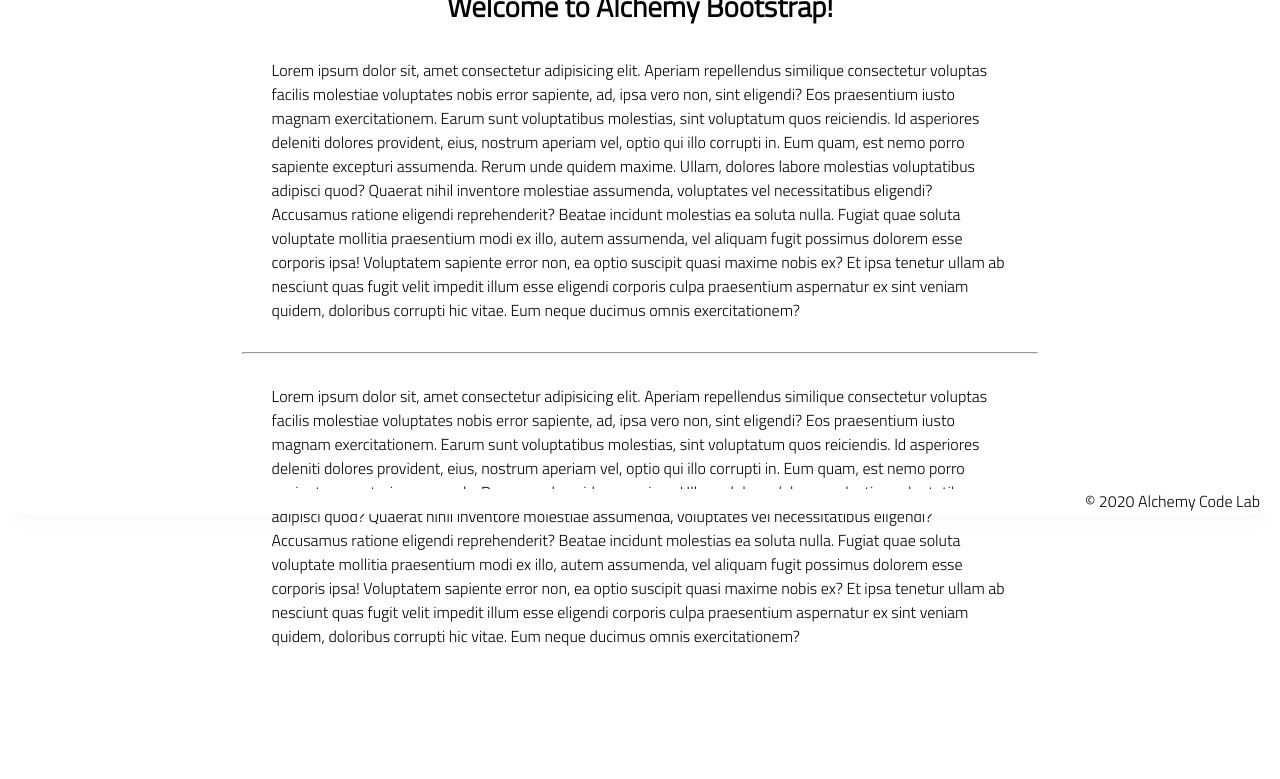
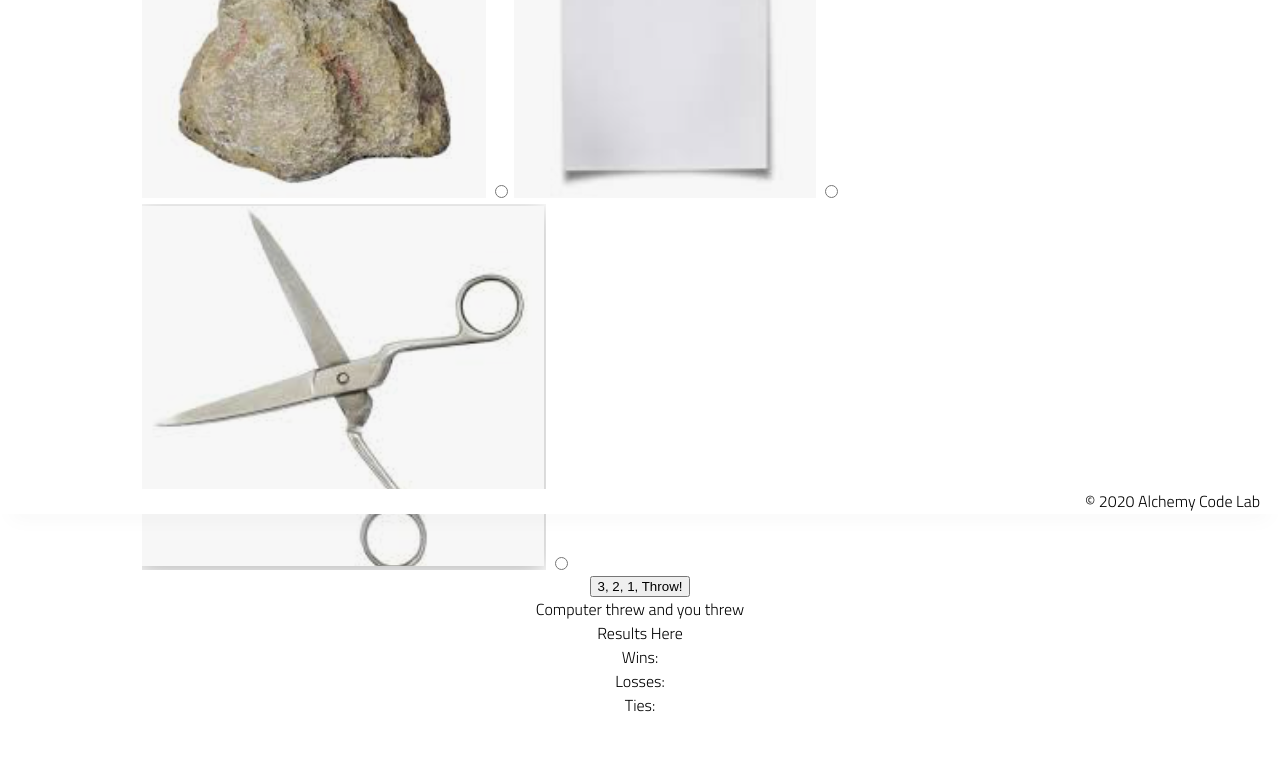
Before and after one commit to ShaneUP1/lab-03-rock-paper-scissors, a plain HTML site: page index.html in a window 1280 px wide. Shown: the part 286-1065 px from the top of the page. Before the commit the page ends 1026 px from the top, so only its background shows below. Drawn offline with Linux system fonts and the light colour scheme.

Commit message:
adds HTML elements

```diff
--- a/app.js
+++ b/app.js
@@ -1,4 +1,6 @@
 // import functions and grab DOM elements
+
+const button
 
 // initialize state
 
--- a/index.html
+++ b/index.html
@@ -20,27 +20,44 @@
     </header>
     <main>
         <section class="main-section">
-            <img class="main-logo" src="assets/alchemy-logo.png"/>
-            <h2>
-                Welcome to Alchemy Bootstrap!
-            </h2>
-
-            <content>
-            <p>
-                Lorem ipsum dolor sit, amet consectetur adipisicing elit. Aperiam repellendus similique consectetur voluptas facilis molestiae voluptates nobis error sapiente, ad, ipsa vero non, sint eligendi? Eos praesentium iusto magnam exercitationem.
-                Earum sunt voluptatibus molestias, sint voluptatum quos reiciendis. Id asperiores deleniti dolores provident, eius, nostrum aperiam vel, optio qui illo corrupti in. Eum quam, est nemo porro sapiente excepturi assumenda.
-                Rerum unde quidem maxime. Ullam, dolores labore molestias voluptatibus adipisci quod? Quaerat nihil inventore molestiae assumenda, voluptates vel necessitatibus eligendi? Accusamus ratione eligendi reprehenderit? Beatae incidunt molestias ea soluta nulla.
-                Fugiat quae soluta voluptate mollitia praesentium modi ex illo, autem assumenda, vel aliquam fugit possimus dolorem esse corporis ipsa! Voluptatem sapiente error non, ea optio suscipit quasi maxime nobis ex?
-                Et ipsa tenetur ullam ab nesciunt quas fugit velit impedit illum esse eligendi corporis culpa praesentium aspernatur ex sint veniam quidem, doloribus corrupti hic vitae. Eum neque ducimus omnis exercitationem?
-            </p>
-            <hr />
-            <p>
-                Lorem ipsum dolor sit, amet consectetur adipisicing elit. Aperiam repellendus similique consectetur voluptas facilis molestiae voluptates nobis error sapiente, ad, ipsa vero non, sint eligendi? Eos praesentium iusto magnam exercitationem.
-                Earum sunt voluptatibus molestias, sint voluptatum quos reiciendis. Id asperiores deleniti dolores provident, eius, nostrum aperiam vel, optio qui illo corrupti in. Eum quam, est nemo porro sapiente excepturi assumenda.
-                Rerum unde quidem maxime. Ullam, dolores labore molestias voluptatibus adipisci quod? Quaerat nihil inventore molestiae assumenda, voluptates vel necessitatibus eligendi? Accusamus ratione eligendi reprehenderit? Beatae incidunt molestias ea soluta nulla.
-                Fugiat quae soluta voluptate mollitia praesentium modi ex illo, autem assumenda, vel aliquam fugit possimus dolorem esse corporis ipsa! Voluptatem sapiente error non, ea optio suscipit quasi maxime nobis ex?
-                Et ipsa tenetur ullam ab nesciunt quas fugit velit impedit illum esse eligendi corporis culpa praesentium aspernatur ex sint veniam quidem, doloribus corrupti hic vitae. Eum neque ducimus omnis exercitationem?
-            </p>
+            <div>
+                <label>
+                    <img src="../assets/rock.png"/>
+                    <input
+                        type="radio"
+                        name="rps"
+                        value="rock"
+                    />
+                </label>
+                <label>
+                    <img src="../assets/paper.png"/>
+                    <input
+                        type="radio"
+                        name="rps"
+                        value="paper"
+                    />
+                </label>
+                <label>
+                    <img src="../assets/scissors.png"/>
+                    <input
+                        type="radio"
+                        name="rps"
+                        value="scissors"
+                    />
+                </label>
+            </div>
+            <button id="play">3, 2, 1, Throw!</button>
+            <div>Computer threw <span id="comp-result"></span> and you threw <span id="user-choice"></span></div>
+            <div id="game-result">Results Here</div>
+            <div>
+                Wins: <span id="wins"></span>
+            </div>
+            <div>
+                Losses: <span id="Losses"></span>
+            </div>
+            <div>
+                Ties: <span id="Ties"></span>
+            </div>
 
         </section>
     </main>
```
Also changed, not shown: README.md, assets/paper.png (added), assets/rock.png (added), assets/scissors.png (added).
